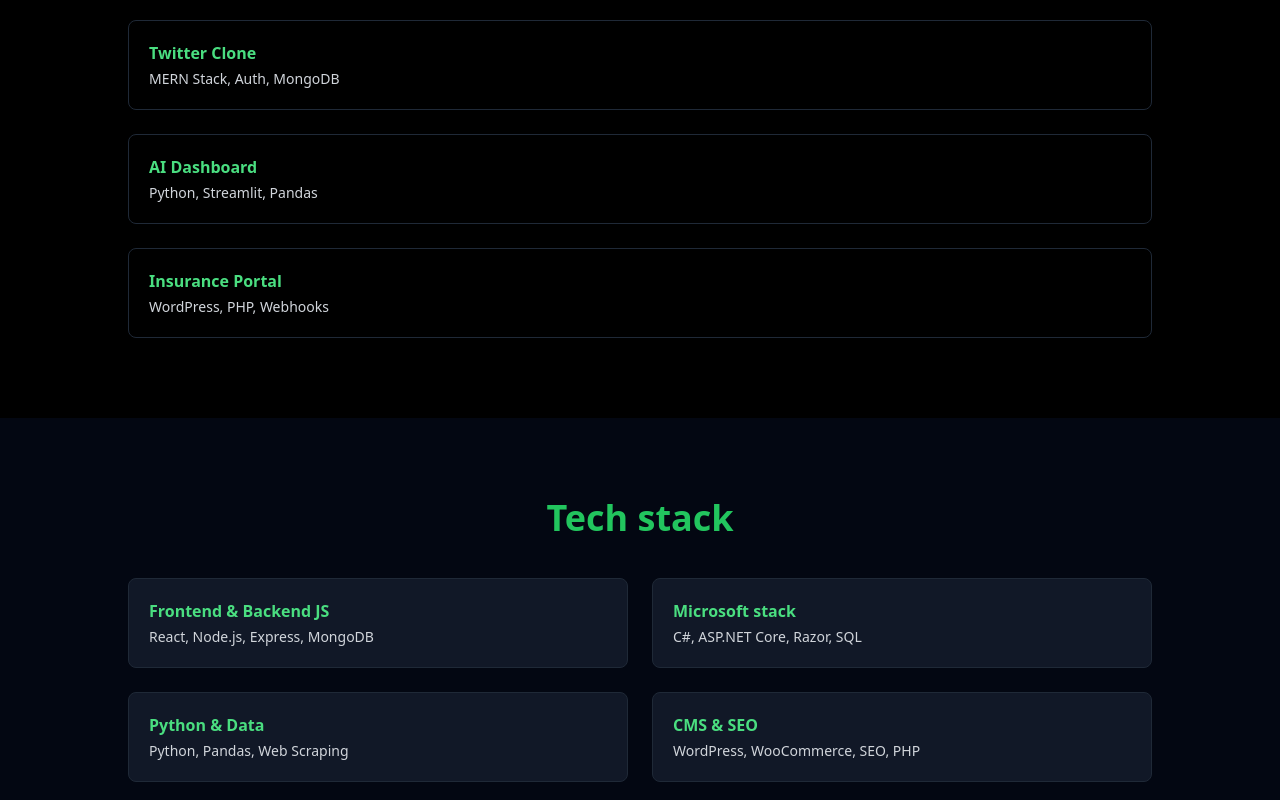
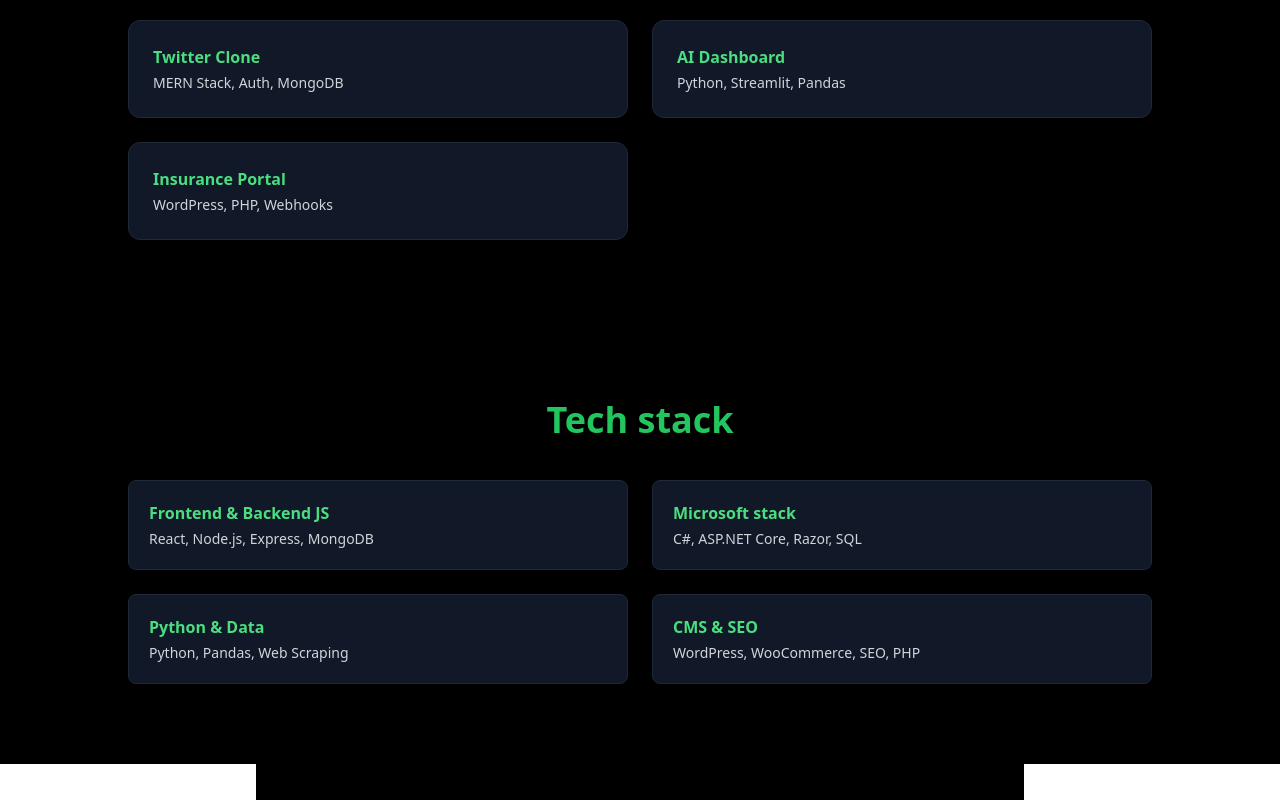
Before and after one commit to gigio27/portfolio-giorgio, a React (Vite) app: page / in a window 1280 px wide. Shown: the part 940-1740 px from the top of the page. Built offline with nearby package versions, Linux system fonts and the light colour scheme.

Commit message:
Installed React- Tilt

```diff
--- a/package.json
+++ b/package.json
@@ -14,6 +14,7 @@
     "@react-three/fiber": "^9.1.2",
     "react": "^19.1.0",
     "react-dom": "^19.1.0",
+    "react-parallax-tilt": "^1.7.298",
     "three": "^0.177.0"
   },
   "devDependencies": {
--- a/src/components/ContactForm.jsx
+++ b/src/components/ContactForm.jsx
@@ -2,7 +2,7 @@ const ContactForm = () => {
   return (
     <section
       id="contact"
-      className="py-24 px-4 max-w-3xl mx-auto text-white scroll-mt-20"
+      className="py-24 px-4 max-w-3xl mx-auto text-white scroll-mt-20 bg-black"
     >
       <h2 className="text-3xl font-bold text-center text-green-500 mb-12">
         Contact me
--- a/src/components/Projects.jsx
+++ b/src/components/Projects.jsx
@@ -1,3 +1,5 @@
+import Tilt from 'react-parallax-tilt';
+
 const Projects = () => {
   return (
     <section id="projects" className="bg-black text-white py-20 px-4">
@@ -6,19 +8,34 @@ const Projects = () => {
           Selected projects
         </h2>
 
-        <ul className="space-y-6 text-left">
-          <li className="border border-gray-800 rounded-lg p-5 hover:shadow-xl transition duration-300">
-            <strong className="text-green-400">Twitter Clone</strong>
-            <p className="text-gray-300 text-sm mt-1">MERN Stack, Auth, MongoDB</p>
-          </li>
-          <li className="border border-gray-800 rounded-lg p-5 hover:shadow-xl transition duration-300">
-            <strong className="text-green-400">AI Dashboard</strong>
-            <p className="text-gray-300 text-sm mt-1">Python, Streamlit, Pandas</p>
-          </li>
-          <li className="border border-gray-800 rounded-lg p-5 hover:shadow-xl transition duration-300">
-            <strong className="text-green-400">Insurance Portal</strong>
-            <p className="text-gray-300 text-sm mt-1">WordPress, PHP, Webhooks</p>
-          </li>
+        <ul className="grid md:grid-cols-2 gap-6 text-left">
+          {[
+            {
+              title: 'Twitter Clone',
+              tech: 'MERN Stack, Auth, MongoDB',
+            },
+            {
+              title: 'AI Dashboard',
+              tech: 'Python, Streamlit, Pandas',
+            },
+            {
+              title: 'Insurance Portal',
+              tech: 'WordPress, PHP, Webhooks',
+            },
+          ].map((proj) => (
+            <Tilt
+              key={proj.title}
+              tiltMaxAngleX={8}
+              tiltMaxAngleY={8}
+              perspective={1000}
+              scale={1.02}
+              transitionSpeed={400}
+              className="bg-[#111827] p-6 rounded-xl border border-gray-800 hover:shadow-2xl transition duration-300"
+            >
+              <strong className="text-green-400">{proj.title}</strong>
+              <p className="text-gray-300 text-sm mt-1">{proj.tech}</p>
+            </Tilt>
+          ))}
         </ul>
       </div>
     </section>
--- a/src/components/Skills.jsx
+++ b/src/components/Skills.jsx
@@ -1,32 +1,49 @@
+import Tilt from 'react-parallax-tilt';
+
 const Skills = () => {
   return (
-    <section id="skills" className="bg-gray-950 text-white py-20 px-4">
+    <section id="skills" className="bg-black text-white py-20 px-4">
       <div className="max-w-5xl mx-auto text-center">
         <h2 className="text-3xl md:text-4xl font-bold mb-10 text-green-500">
           Tech stack
         </h2>
 
         <ul className="grid grid-cols-1 md:grid-cols-2 gap-6 text-left">
-          <li className="bg-gray-900 border border-gray-800 p-5 rounded-lg hover:scale-[1.02] transition">
-            <span className="text-green-400 font-semibold">Frontend & Backend JS</span>
-            <p className="text-gray-300 mt-1 text-sm">React, Node.js, Express, MongoDB</p>
-          </li>
-          <li className="bg-gray-900 border border-gray-800 p-5 rounded-lg hover:scale-[1.02] transition">
-            <span className="text-green-400 font-semibold">Microsoft stack</span>
-            <p className="text-gray-300 mt-1 text-sm">C#, ASP.NET Core, Razor, SQL</p>
-          </li>
-          <li className="bg-gray-900 border border-gray-800 p-5 rounded-lg hover:scale-[1.02] transition">
-            <span className="text-green-400 font-semibold">Python & Data</span>
-            <p className="text-gray-300 mt-1 text-sm">Python, Pandas, Web Scraping</p>
-          </li>
-          <li className="bg-gray-900 border border-gray-800 p-5 rounded-lg hover:scale-[1.02] transition">
-            <span className="text-green-400 font-semibold">CMS & SEO</span>
-            <p className="text-gray-300 mt-1 text-sm">WordPress, WooCommerce, SEO, PHP</p>
-          </li>
+          {[
+            {
+              title: 'Frontend & Backend JS',
+              tech: 'React, Node.js, Express, MongoDB',
+            },
+            {
+              title: 'Microsoft stack',
+              tech: 'C#, ASP.NET Core, Razor, SQL',
+            },
+            {
+              title: 'Python & Data',
+              tech: 'Python, Pandas, Web Scraping',
+            },
+            {
+              title: 'CMS & SEO',
+              tech: 'WordPress, WooCommerce, SEO, PHP',
+            },
+          ].map((skill, index) => (
+            <Tilt
+              key={index}
+              tiltMaxAngleX={8}
+              tiltMaxAngleY={8}
+              perspective={1000}
+              scale={1.02}
+              transitionSpeed={400}
+              className="bg-gray-900 border border-gray-800 p-5 rounded-lg hover:shadow-2xl transition duration-300"
+            >
+              <span className="text-green-400 font-semibold">{skill.title}</span>
+              <p className="text-gray-300 mt-1 text-sm">{skill.tech}</p>
+            </Tilt>
+          ))}
         </ul>
       </div>
     </section>
-  )
-}
+  );
+};
 
-export default Skills
+export default Skills;
```
Also changed, not shown: 1 other file (tests, documents, lock files or other folders).
